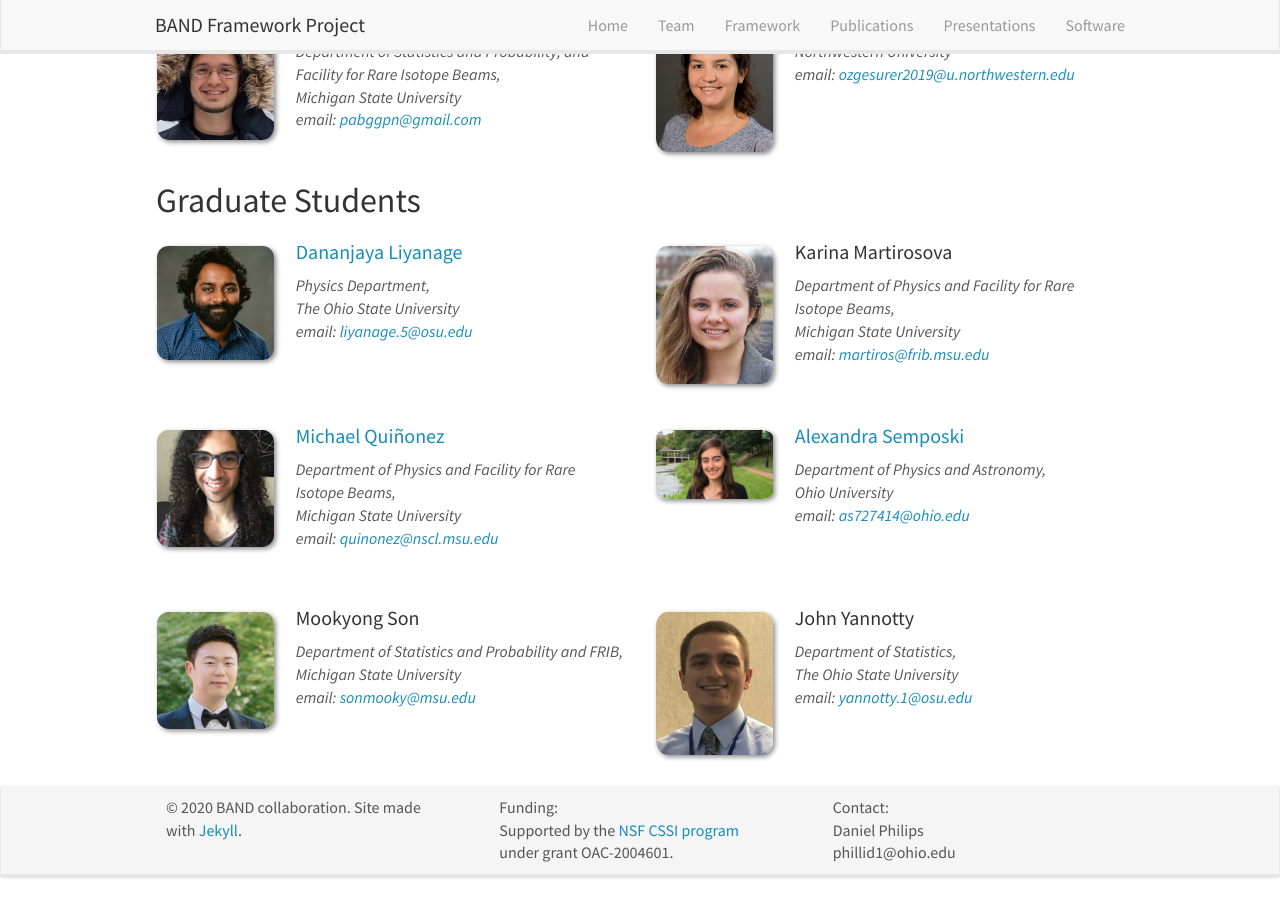
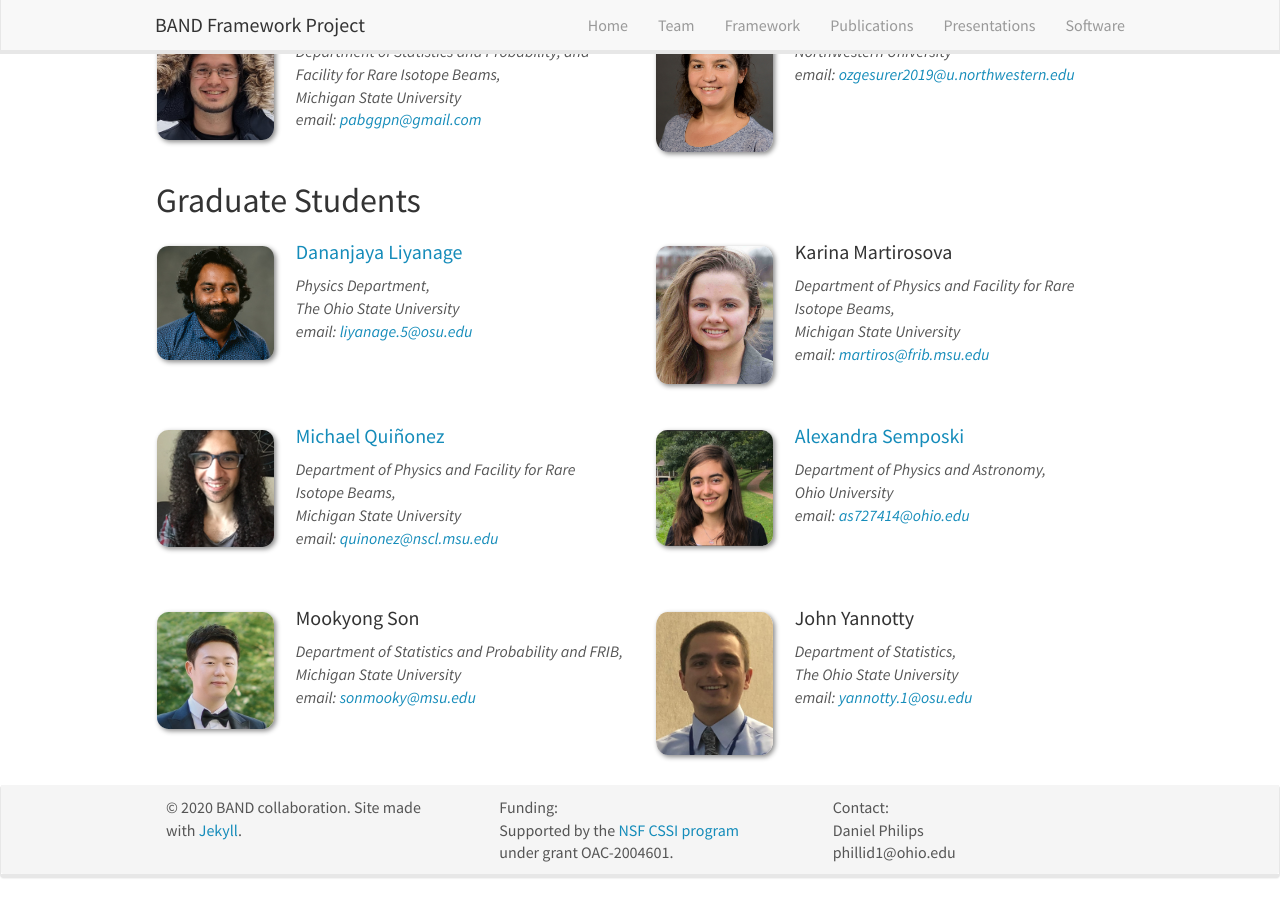
Before and after one commit to bandframework/bandframework.github.io, a Jekyll site: the page built from _pages/team.md, in a window 1280 px wide and 900 px high, scrolled down 3164 px. Built offline with Jekyll 4.4.1, drawn with Linux system fonts in a browser that asks for light colours; nearby versions of some CDN libraries.

Commit message:
Changed Semposki photo to cropped version

```diff
--- a/_data/students.yml
+++ b/_data/students.yml
@@ -30,7 +30,7 @@
   education1:
 
 - name: <a href='https://pa.msu.edu/profile/semposki/'>Alexandra Semposki</a>
-  photo: alexandra.jpg
+  photo: alexandra_cropped.jpg
   info: Department of Physics and Astronomy, <br> Ohio University
   email: as727414@ohio.edu
   number_educ: 0
```
